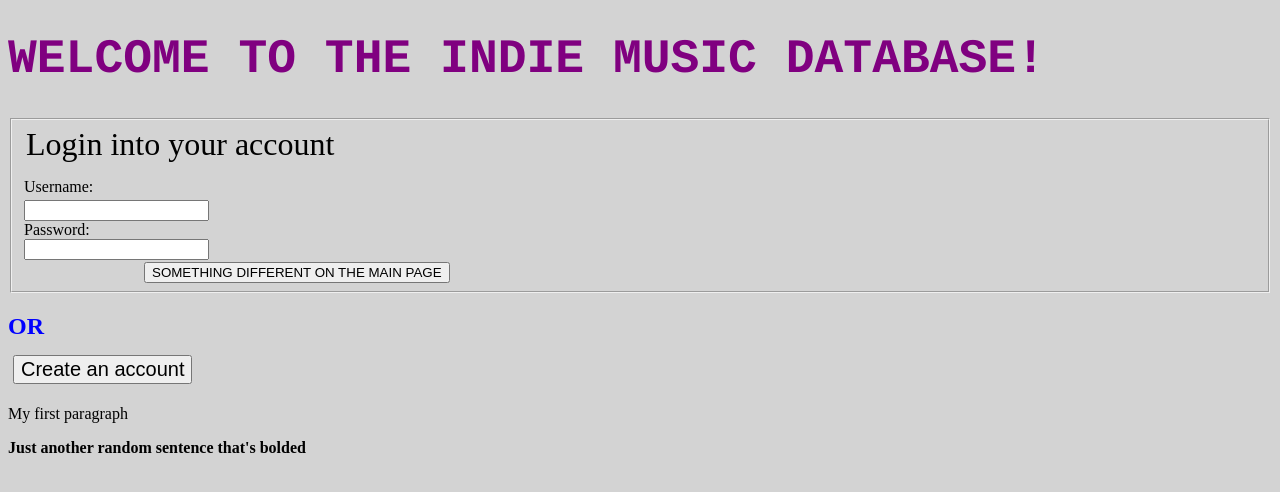
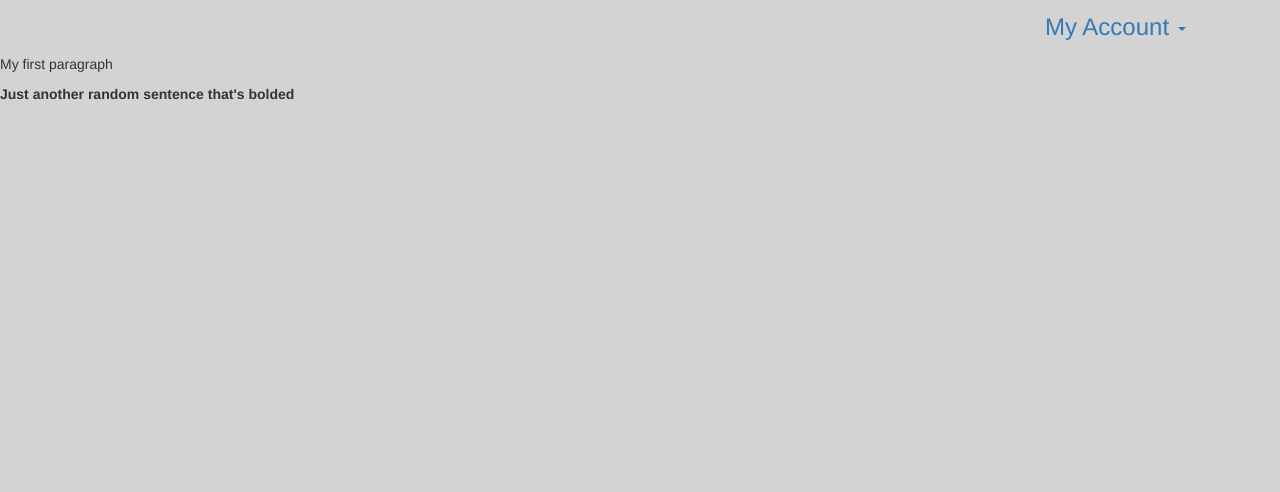
Before and after one commit to Mel-mel/CPSC471-Indie-Music-DB, a PHP site: page /indiemusicdb/mainPage.php in a window 1280 px wide. Shown: the top 492 px of the page. Run offline with PHP 8.4, Linux system fonts and the light colour scheme.

Commit message:
Dropdown menu working
Added working dropdown menu that goes to different pages

```diff
--- a/mainPage.php
+++ b/mainPage.php
@@ -1,9 +1,30 @@
 <!DOCTYPE html>
 <html>
 	<head>
+	<!--This is to have that pill design-->
+	<title>Bootstrap Case</title>
+	<meta charset="utf-8">
+	<meta name="viewport" content="width=device-width, initial-scale=1">
+	<link rel="stylesheet" href="http://maxcdn.bootstrapcdn.com/bootstrap/3.3.6/css/bootstrap.min.css">
+	<script src="https://ajax.googleapis.com/ajax/libs/jquery/1.12.0/jquery.min.js"></script>
+	<script src="http://maxcdn.bootstrapcdn.com/bootstrap/3.3.6/js/bootstrap.min.js"></script>
+
+
 	<link rel="stylesheet" href="styles.css">
+	<link rel="stylesheet" href="pageMainStyles.css">
+	<style>
+	table, th, td {
+		border: 1px solid black;
+		border-collapse: collapse;
+	}
+	th, td {
+		padding: 5px;
+		text-align: left;
+	}
+</style>
 	</head>
 <body>
+
 <?php
 	include_once("./connect.php");
 ?>
@@ -29,26 +50,43 @@
 
 ?>
 
-<h1> WELCOME TO THE INDIE MUSIC DATABASE! </h1>
-
-<form action="loginPage.php" method="post">
-	<fieldset>
-		<font size="6"><legend> Login into your account </legend></font>
-		Username:<br>
-		<input type="test" name="user"><br>
-		Password:<br>
-		<input type="password" name="pw"><br>
-		<input type="submit" value="SOMETHING DIFFERENT ON THE MAIN PAGE" style="position:relative;left:120px;top:2px;">
-	</fieldset>
-</form>
-
-<h2> OR </h2>
-
-<form action="http://localhost/indiemusicdb/createAccount.php">
-	<input type="submit" value="Create an account" style="position:relative;left:5px;top:-5px;font-size:20px">
-</form>
 
 
+<div class="container">
+<ul class="nav nav-pills nav-stacked navbar-right" >
+	<li class="dropdown">
+		<a class="dropdown-toggle" data-toggle="dropdown" href="#">My Account
+		<span class="caret"></span></a>
+		<ul class="dropdown-menu">
+			<li><a target="" href="viewAccount.php">View Account</a></li>
+			<li><a target="" href="editAccount.php">Edit Account</a></li>
+			<li><a target="" href="uploadSong.php">Upload a Song</a></li>
+		</ul>
+	</li>
+</ul>
+</div>
+
+
+
+
+
+
+<!--
+<table style="width:100%">
+  <caption>Monthly savings</caption>
+  <tr>
+    <th>Month</th>
+    <th>Savings</th>
+  </tr>
+  <tr>
+    <td>January</td>
+    <td>$100</td>
+  </tr>
+  <tr>
+    <td>February</td>
+    <td>$50</td>
+  </tr>
+</table>
 
 <!--title will show up when you mouse over the text in that paragraph -->
 <p title ="Random stuff"> My first paragraph </p>
--- /dev/null
+++ b/pageMainStyles.css
@@ -0,0 +1,53 @@
+
+.nav-pills {
+	font-size: 24px;
+    margin: 0 auto;
+    padding: 0;
+    width: 180px;
+}
+
+/* Dropdown Button */
+.dropbtn {
+    background-color: #4CAF50;
+    color: white;
+    padding: 16px;
+    font-size: 16px;
+    border: none;
+    cursor: pointer;
+}
+
+/* The container <div> - needed to position the dropdown content */
+.dropdown {
+    position: relative;
+    display: inline-block;
+}
+
+/* Dropdown Content (Hidden by Default) */
+.dropdown-content {
+    display: none;
+    position: absolute;
+    background-color: #f9f9f9;
+    min-width: 160px;
+    box-shadow: 0px 8px 16px 0px rgba(0,0,0,0.2);
+}
+
+/* Links inside the dropdown */
+.dropdown-content a {
+    color: black;
+    padding: 12px 16px;
+    text-decoration: none;
+    display: block;
+}
+
+/* Change color of dropdown links on hover */
+.dropdown-content a:hover {background-color: #f1f1f1}
+
+/* Show the dropdown menu on hover */
+.dropdown:hover .dropdown-content {
+    display: block;
+}
+
+/* Change the background color of the dropdown button when the dropdown content is shown */
+.dropdown:hover .dropbtn {
+    background-color: #3e8e41;
+}
```
Also changed, not shown: editAccount.php (added, +17 -0 lines), loginPage.php (+11 -0 lines), viewAccount.php (added, +38 -0 lines).
